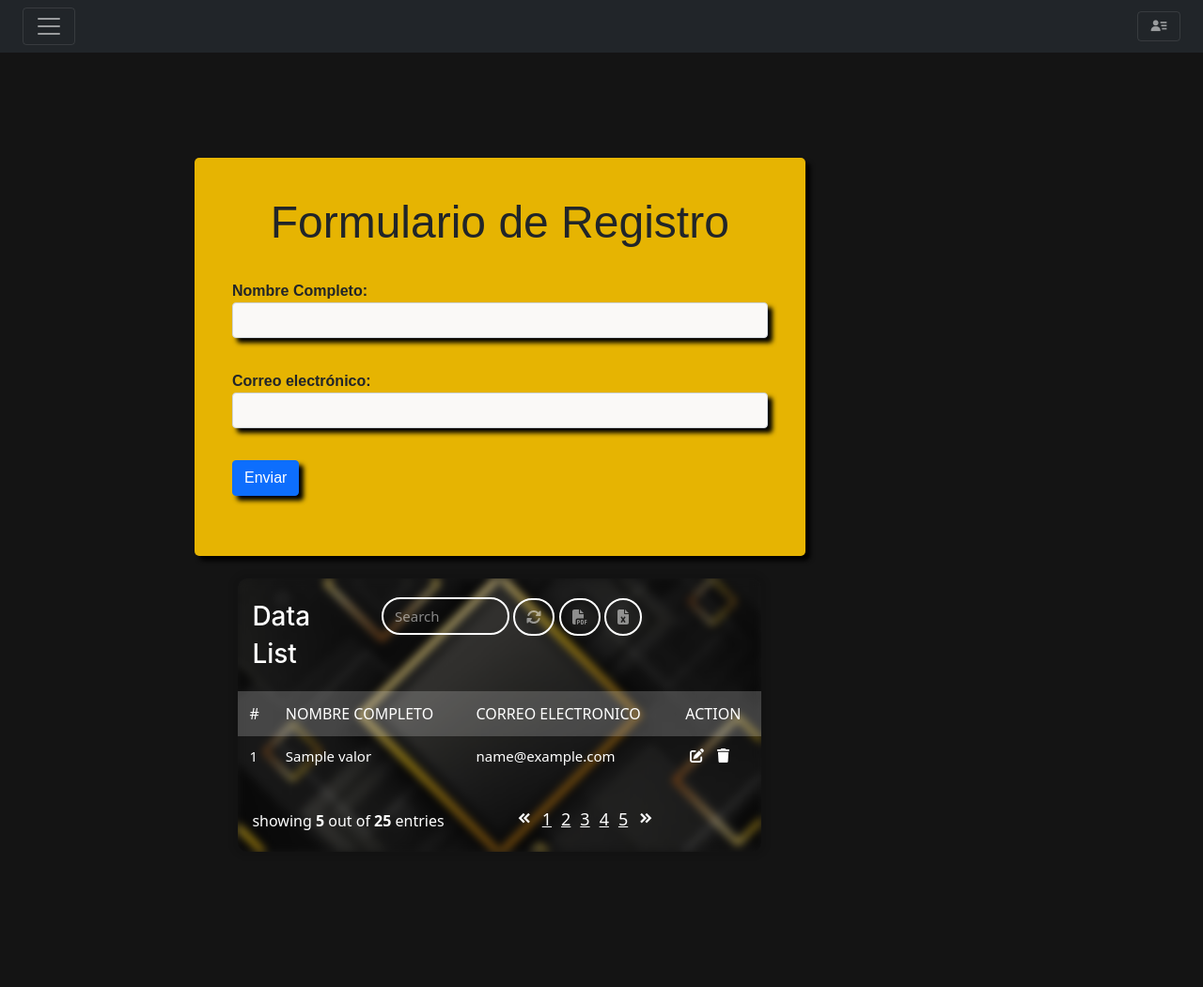
After one commit to Kumati63/Rayzek, a Django app: template templates/PrimeraApp/CrudInvitaciones.html in a window 1280 px wide. The commit adds this page. Shown: the whole page at 94% size. Run offline with Django 3.2, Linux system fonts and the light colour scheme; the template is opened without the code that fills it: most values are stand-ins (such as "Sample title", 1, 10 or a date in 2020); some libraries are stand-ins or nearby versions.

Commit message:
CrudInvitaciones
marcelo

```diff
--- a/primeraApp/urls.py
+++ b/primeraApp/urls.py
@@ -9,5 +9,6 @@ urlpatterns = [
     path('main/', views.main,name='main'),
     path('CrudNotificaciones/', views.CrudNotificaciones,name='CrudNotificaciones'),
     path('CrudDispositivos/', views.CrudDispositivos,name='CrudDispositivos'),
+    path('CrudInvitaciones/', views.CrudInvitaciones,name='CrudInvitaciones'),
     path('Menu/', views.Menu,name='Menu'),
 ]
--- /dev/null
+++ b/templates/PrimeraApp/CrudInvitaciones.html
@@ -0,0 +1,126 @@
+{% extends "primeraApp/main.html" %}
+{% load static %}
+<!-- Bloque para el contenido principal de la página -->
+{% block contenido %}
+<section>
+    <div class="container">
+      <br>
+      <div class="row">
+          <div class="col-1">
+          </div>
+          <div class="col-10">
+              <div class="col-9">
+                  <form>
+                      <!-- Aquí se colocarán los campos del formulario -->
+                      <form>
+                        <div class="form-group" style="font-family: Arial, Helvetica, sans-serif; box-shadow: 5px 5px 5px black;">
+                        <h2 style="text-align: center; font-family: Arial, Helvetica, sans-serif; font-size: 3em; border-radius: 5px;">Formulario de Registro</h2>
+                        <br>
+                          <label for="nombre">Nombre Completo:</label>
+                          <input type="text" class="form-control" style="box-shadow: 5px 5px 5px black;" id="nombre" name="nombre" required/>
+                          <br>
+                          <label for="correo">Correo electrónico:</label>
+                          <input type="email" class="form-control" style="box-shadow: 5px 5px 5px black;" id="correo" name="correo" required/>
+                          <br>
+                          <button type="submit" class="btn btn-primary" style="box-shadow: 5px 5px 5px black;">Enviar</button>
+                          <br>
+                          <br>
+                        </div>
+                        <br>
+                      </form>
+                    </form>
+              </div>
+              <div class="col-3">
+              </div>
+              <div class="col-9">
+                  <div class="custom-container">
+                      <div class="row">
+                          <div class="col-md-11 mx-auto" id="DisContainer">
+                              <div class="panel">
+                                  <div class="panel-heading">
+                                      <div class="row">
+                                          <div class="col col-sm-3 col-xs-12">
+                                              <h4 class="title">Data <span>List</span></h4>
+                                          </div>
+                                          <div class="col-sm-9 col-xs-12 text-right">
+                                              <div class="btn_group">
+                                                  <input type="text" class="form-control" placeholder="Search">
+                                                  <button class="btn btn-default" title="Reload"><i
+                                                          class="fa fa-sync-alt"></i></button>
+                                                  <button class="btn btn-default" title="Pdf"><i class="fa fa-file-pdf"></i></button>
+                                                  <button class="btn btn-default" title="Excel"><i
+                                                          class="fas fa-file-excel"></i></button>
+                                              </div>
+                                          </div>
+                                      </div>
+                                  </div>
+                                  <div class="panel-body table-responsive">
+                                      <table class="table">
+                                          <thead>
+                                              <tr>
+                                                  <th>#</th>
+                                                  <th>Nombre Completo</th>
+                                                  <th>Correo electronico</th>
+                                                  <th>Action</th>
+                                              </tr>
+                                          </thead>
+                                          <tbody>
+                                              <!-- Iterar el diccionario de dispositivos para mostrarlo en la tabla -->
+                                              {% for clave, valor in usuarios.items %}
+                                                  <tr>
+                                                      <td>{{ valor.id }}</td>
+                                                      <td>{{ valor.nombre }}</td>
+                                                      <td>{{ valor.email }}</td>
+                                                      <td>
+                                                          <ul class="action-list">
+                                                              <li><a href="#" data-tip="edit"><i class="fa fa-edit"></i></a>
+                                                              </li>
+                                                              <li><a href="#" data-tip="delete"><i class="fa fa-trash"></i></a>
+                                                              </li>
+                                                          </ul>
+                                                      </td>
+                                                  </tr>
+                                              {% endfor %}
+                                          </tbody>
+                                      </table>
+                                  </div>
+                                  <div class="panel-footer">
+                                      <div class="row">
+                                          <div class="col col-sm-6 col-xs-6">showing <b>5</b> out of <b>25</b> entries
+                                          </div>
+                                          <div class="col-sm-6 col-xs-6">
+                                              <ul class="pagination hidden-xs pull-right">
+                                                  <li><a href="#"><i class='bx bxs-chevrons-left'></i></a></li>
+                                                  <li><a href="#">1</a></li>
+                                                  <li><a href="#">2</a></li>
+                                                  <li><a href="#">3</a></li>
+                                                  <li><a href="#">4</a></li>
+                                                  <li><a href="#">5</a></li>
+                                                  <li><a href="#"><i class='bx bxs-chevrons-right'></i></a></li>
+                                              </ul>
+                                          </div>
+                                      </div>
+                                  </div>
+                              </div>
+                          </div>
+                      </div>
+                  </div>
+                  </div>
+              </div>
+          </div>
+          <div class="col-1">
+          </div>
+      </div>
+    </div>
+  </section>
+{% endblock contenido %}
+
+<!-- Bloque para el footer de página -->
+{% block footer %}
+
+{% endblock footer %}
+
+<!-- Bloque para el JavaScript de la página -->
+{% block js %}
+
+{% endblock js %}
--- a/templates/PrimeraApp/main.html
+++ b/templates/PrimeraApp/main.html
@@ -5,7 +5,7 @@
 <head>
     <meta charset="UTF-8">
     <meta name="viewport" content="width=device-width, initial-scale=1.0">
-    <title>LandingPage</title>
+    <title>Interface</title>
     <link rel="icon" type="image/x-icon" href="{% static 'img/icon/favicon.ico' %}">
     <!-- css-->
     <link rel="stylesheet" href="{% static 'css/Landingpage.css' %}">
@@ -54,7 +54,7 @@
                               </a>
                               <ul class="dropdown-menu dropdown-menu-dark">
                                 <li><a class="dropdown-item" href="#">Aceptar miembros</a></li>
-                                <li><a class="dropdown-item" href="#">Enviar invitacion</a></li>
+                                <li><a class="dropdown-item" href="/CrudInvitaciones/">Enviar invitacion</a></li>
                                 <li><a class="dropdown-item" href="#">Gestion de miembros</a></li>
                               </ul>
                             </li>
```
Also changed, not shown: primeraApp/views.py (+7 -0 lines).
